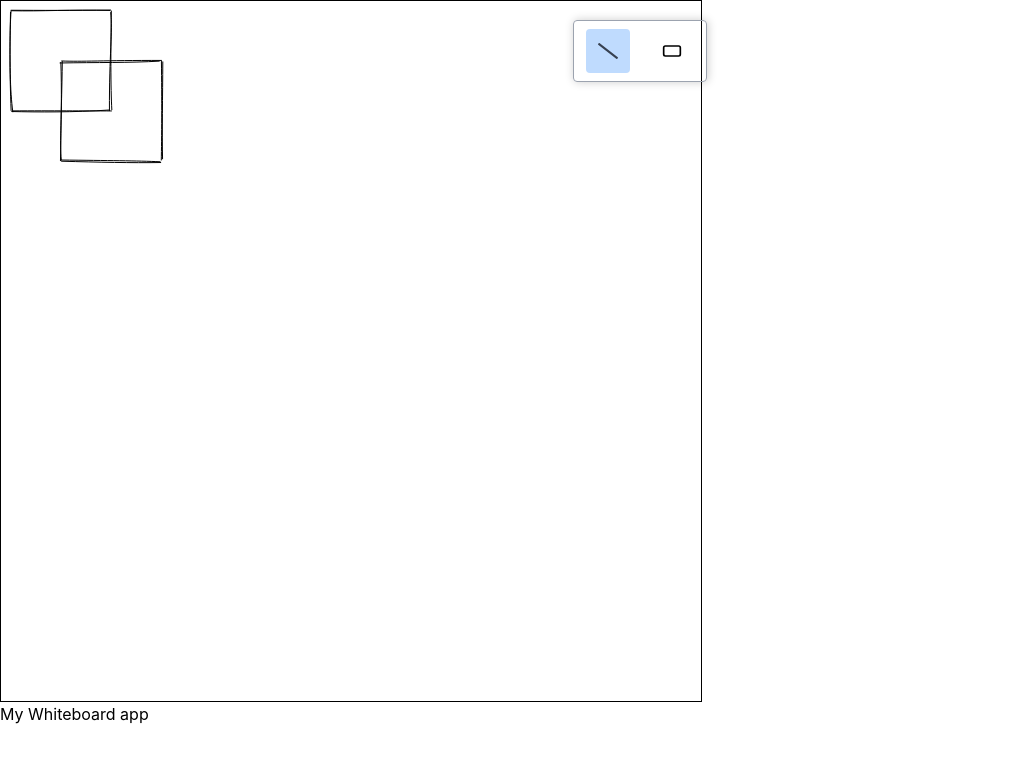
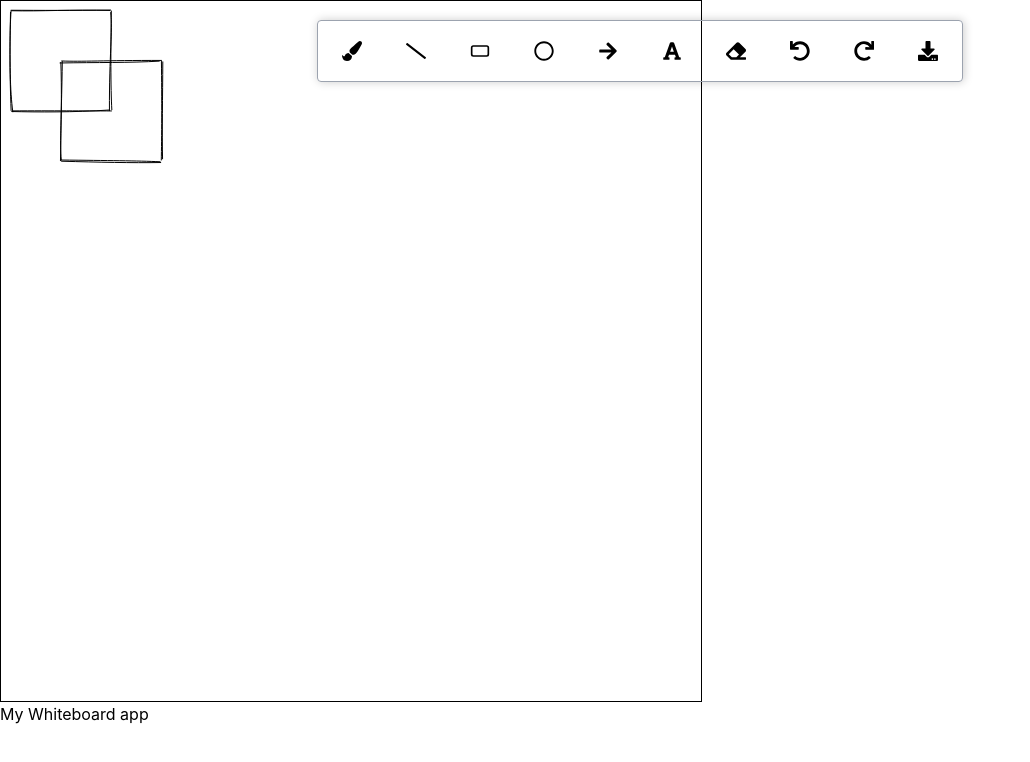
Before and after one commit to Han9128/virtual_white_board, a React (Create React App) app: page / in a window 1280 px wide. Shown: the top 762 px of the page, without its empty margins (0-1030 px from the left). Built offline with nearby package versions, Linux system fonts and the light colour scheme.

Commit message:
feat: complete toolbar

```diff
--- a/src/components/ToolBar/index.js
+++ b/src/components/ToolBar/index.js
@@ -1,17 +1,25 @@
 
 import React, { useState } from "react";
 import classes from "./index.module.css";
+import {TOOL_ITEMS} from "../../constants/toolItem"
 // import styles from "./index.module.css"
 
-import { LuRectangleHorizontal } from "react-icons/lu";
-import { FaSlash, FaRegCircle, FaEraser, FaArrowRight, FaPaintBrush, FaDownload, FaFont, FaUndo, FaRedo } from "react-icons/fa";
+
 
 function ToolBar() {
     const [activeTool, setActiveTool] = useState("LINE");
     return (
         <div className={classes.container}>
-            <div className={`${classes.toolItem} ${activeTool === "LINE" ? classes.active : ""}`} onClick={() => setActiveTool("LINE")}><FaSlash /></div>
-            <div className={`${classes.toolItem} ${activeTool === "RECTANGLE" ? classes.active : ""}`} onClick={() => setActiveTool("RECTANGLE")}><LuRectangleHorizontal /></div>
+            {TOOL_ITEMS.map((tool) => {
+                const Icon = tool.icon;
+
+                return (
+                <div
+                key={tool.id}
+                className={`${classes.toolItem} ${activeTool === tool.id ? classes.active : ""}`}
+                 onClick={() => setActiveTool(tool.id)}><Icon/>
+                 </div>)
+            })}
         </div>
     )
 }
--- /dev/null
+++ b/src/constants/toolItem.js
@@ -0,0 +1,62 @@
+import { LuRectangleHorizontal } from "react-icons/lu";
+import { FaSlash, FaRegCircle, FaEraser, FaArrowRight, FaPaintBrush, FaDownload, FaFont, FaUndo, FaRedo } from "react-icons/fa";
+
+export const TOOLS = {
+    BRUSH:"brush",
+    LINE: "line",
+    RECTANGLE:"rectangle",
+    CIRCLE: "circle",
+    ARROW_RIGHT: "arrow_right",
+    FONT: "font",
+    ERASER:"eraser",
+    UNDO:"undo",
+    REDO:"redo",
+    DOWNLOAD:"download",
+}
+
+
+export const TOOL_ITEMS = [
+    {
+        id:TOOLS.BRUSH,
+        icon:FaPaintBrush
+    },
+    {
+        id:TOOLS.LINE,
+        icon:FaSlash
+    },
+    {
+        id:TOOLS.RECTANGLE,
+        icon:LuRectangleHorizontal
+    },
+    {
+        id:TOOLS.CIRCLE,
+        icon:FaRegCircle
+    },
+    {
+        id:TOOLS.ARROW_RIGHT,
+        icon:FaArrowRight
+    },
+    {
+        id:TOOLS.FONT,
+        icon:FaFont
+    },
+    {
+        id:TOOLS.ERASER,
+        icon:FaEraser
+    },
+
+    {
+        id:TOOLS.UNDO,
+        icon:FaUndo
+    },
+
+    {
+        id:TOOLS.REDO,
+        icon:FaRedo
+    },
+
+    {
+        id:TOOLS.DOWNLOAD,
+        icon:FaDownload
+    },
+]
```
